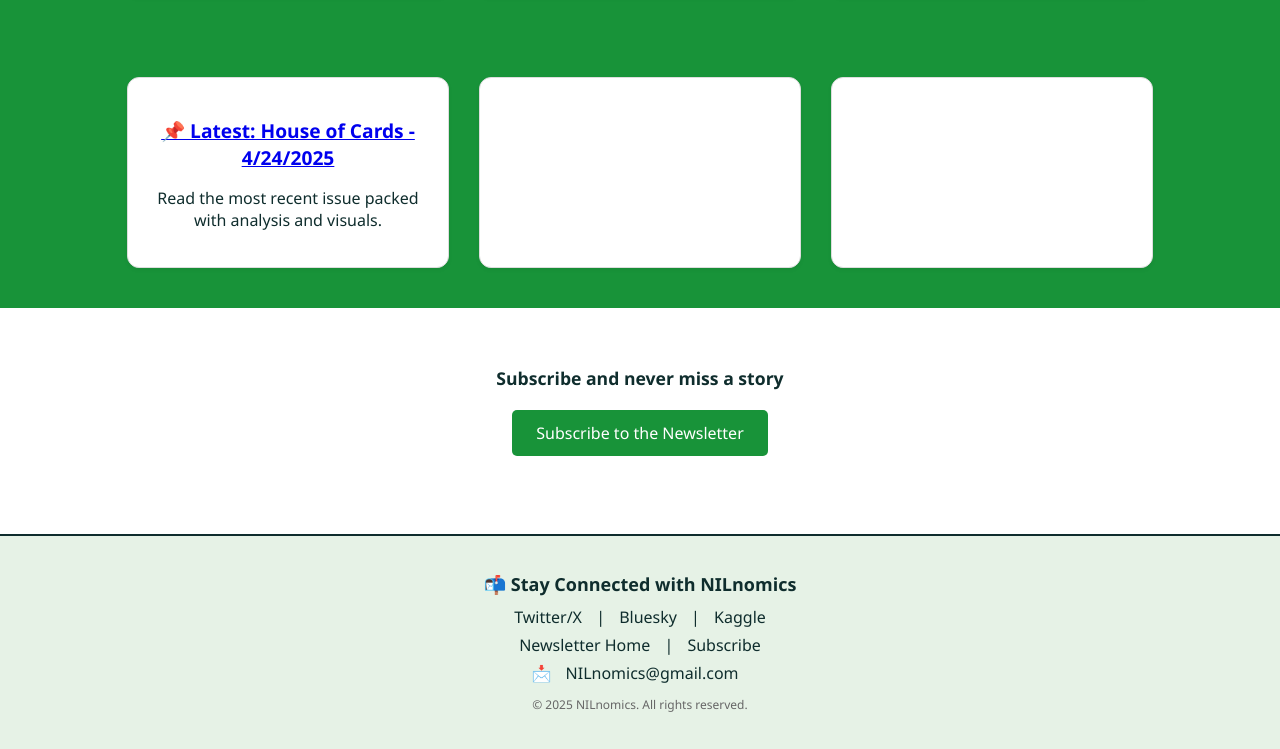
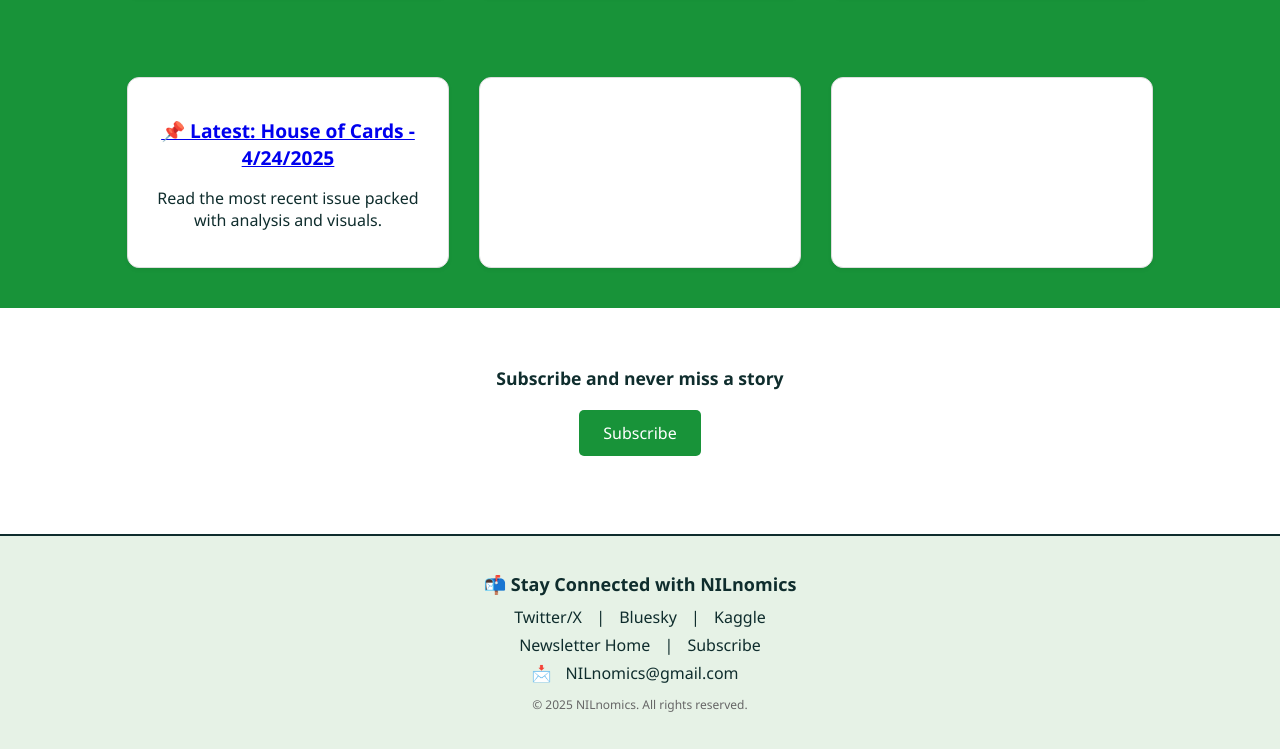
Before and after one commit to NILnomics/nilnomics.github.io, a plain HTML site: page index.html in a window 1280 px wide. Shown: the part 846-1595 px from the top of the page. Drawn offline with Linux system fonts and the light colour scheme.

Commit message:
Fixed the subscribe button

```diff
--- a/index.html
+++ b/index.html
@@ -135,7 +135,7 @@
   <section class="hero">
     <p style="margin-bottom: 10px; font-weight: bold; font-size: 1.1em;">Subscribe and never miss a story</p>
     <br>
-    <a class="cta-button" href="https://newsletter.nilnomics.com/subscribe" target="_blank">Subscribe to the Newsletter</a>
+    <a class="cta-button" href="https://newsletter.nilnomics.com/subscribe" target="_blank">Subscribe</a>
   </section>
 
   <footer>
```
